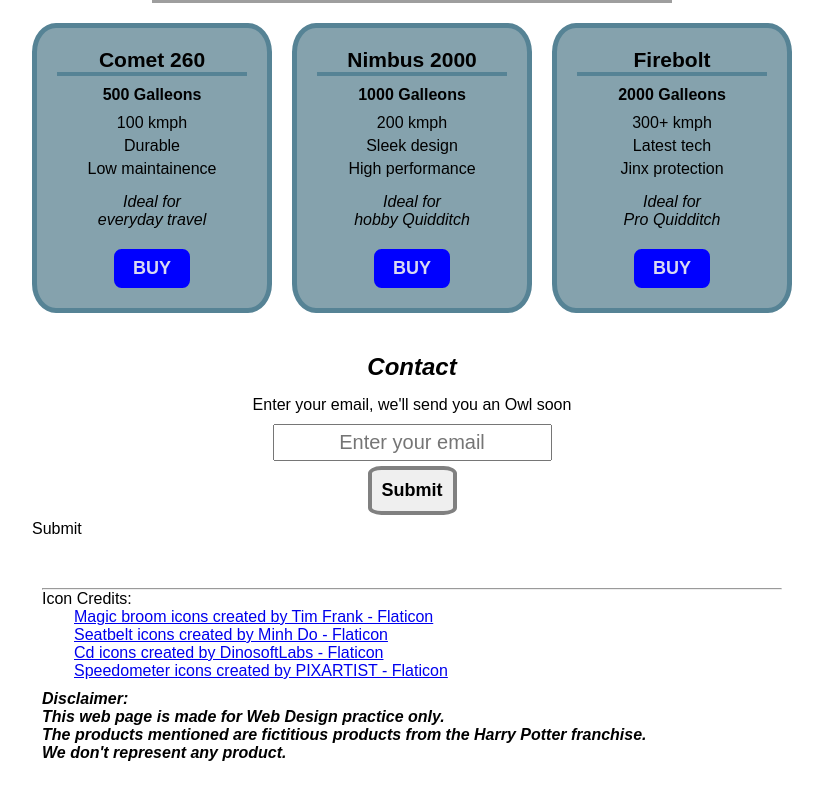
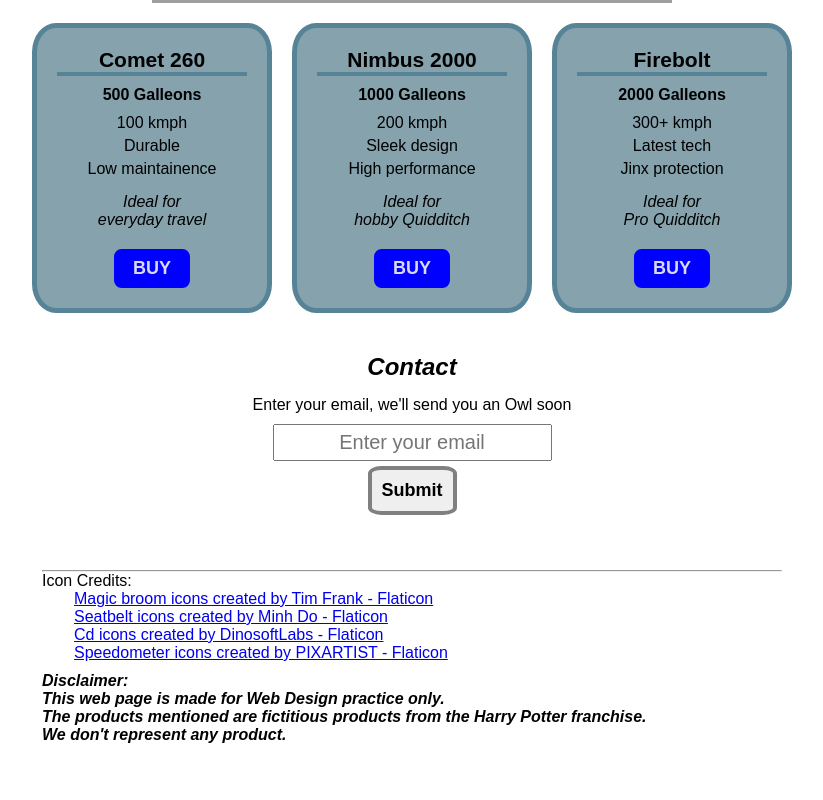
Before and after one commit to WizardOfSaaS/webdes-landing-page, a plain HTML site: page index.html in a window 1280 px wide. Shown: the part 662-1462 px from the top of the page, without its empty margins (228-1051 px from the left). Drawn offline with Linux system fonts and the light colour scheme; grey boxes are pictures that could not be loaded.

Commit message:
Fix stray Submit text

```diff
--- a/index.html
+++ b/index.html
@@ -102,7 +102,7 @@
 					</p>
 				</label>
 				<input type="email" placeholder="Enter your email" id="email" name="email" />
-				<input type="submit" id="submit">Submit</button>
+				<input type="submit" id="submit" value="Submit" />
 			</form>
 		</section>
 	</main>
```
